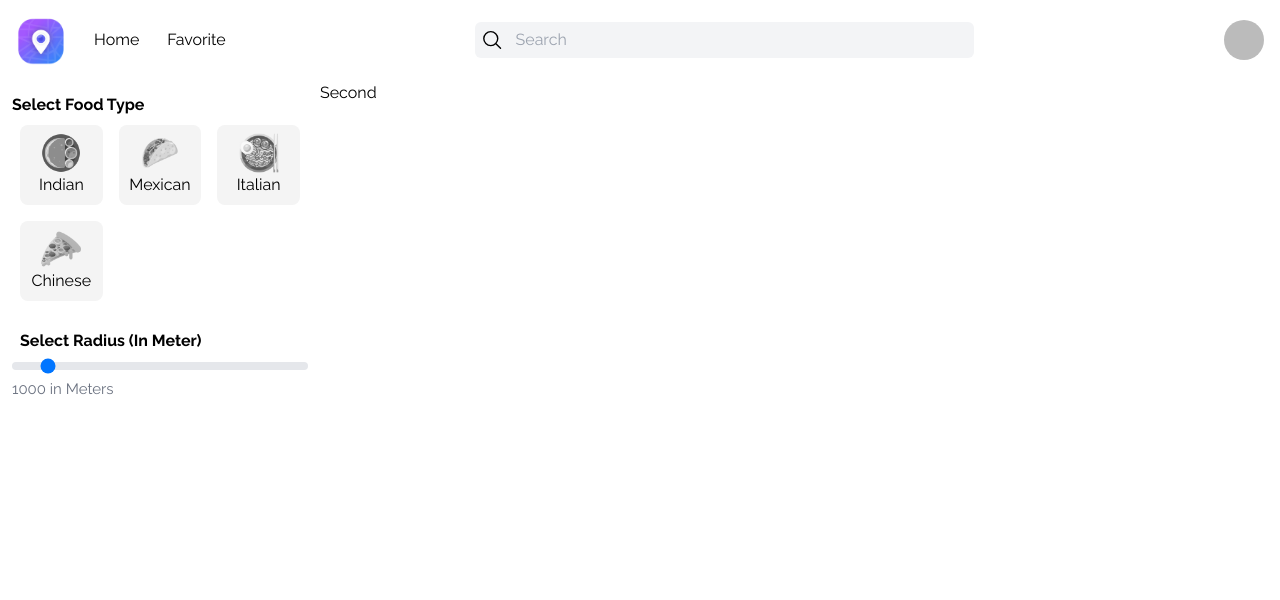
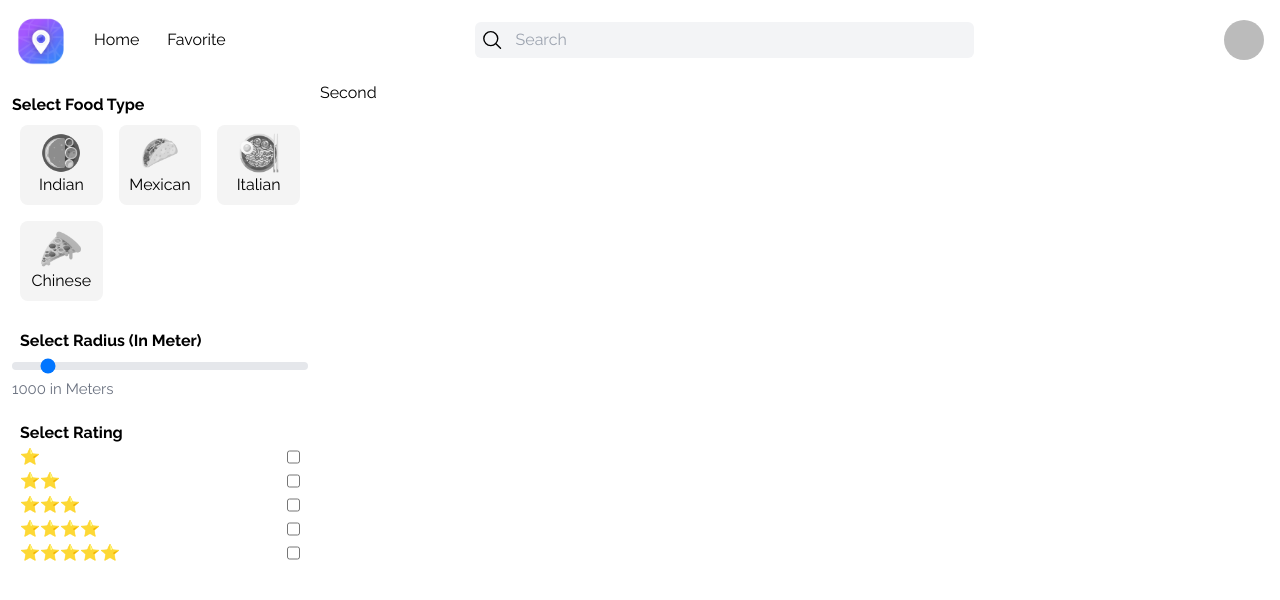
Before and after one commit to jtich40/next-google-restaurant, a Next.js app: page / in a window 1280 px wide. Shown: the top 600 px of the page. Built offline with nearby package versions, Linux system fonts and the light colour scheme; no server answers; sample sign-in values are in the browser's storage.

Commit message:
implemented rating system

```diff
--- a/Shared/Data.js
+++ b/Shared/Data.js
@@ -25,6 +25,35 @@ const CategoryListData = [
   },
 ];
 
+const ratingList = [
+  {
+    id: 1,
+    name: 1,
+    icon: "⭐",
+  },
+  {
+    id: 2,
+    name: 2,
+    icon: "⭐⭐",
+  },
+  {
+    id: 3,
+    name: 3,
+    icon: "⭐⭐⭐",
+  },
+  {
+    id: 4,
+    name: 4,
+    icon: "⭐⭐⭐⭐",
+  },
+  {
+    id: 5,
+    name: 5,
+    icon: "⭐⭐⭐⭐⭐",
+  },
+];
+
 export default {
   CategoryListData,
+  ratingList,
 };
--- a/app/page.js
+++ b/app/page.js
@@ -1,6 +1,7 @@
 "use client";
 import CategoryList from "@/components/Home/CategoryList";
 import RangeSelect from "@/components/Home/RangeSelect";
+import SelectRating from "@/components/Home/SelectRating";
 import { signOut, useSession } from "next-auth/react";
 import Image from "next/image";
 import { useRouter } from "next/navigation";
@@ -20,6 +21,7 @@ export default function Home() {
       <div className="p-3">
         <CategoryList />
         <RangeSelect />
+        <SelectRating />
       </div>
       <div className=" col-span-3">Second</div>
     </div>
--- a/components/Home/CategoryList.js
+++ b/components/Home/CategoryList.js
@@ -11,6 +11,7 @@ function CategoryList() {
       <div className="grid grid-cols-2 md:grid-cols 2 lg:grid-cols-3">
         {categoryList.map((item, index) => (
           <div
+            key={index}
             className={`
             flex flex-col justify-center items-center bg-gray-100 p-2 m-2 rounded-lg grayscale hover:grayscale-0 cursor-pointer border-purple-400
             ${selectedCategory == index ? "grayscale-0 border-[1px]" : null}
--- /dev/null
+++ b/components/Home/SelectRating.js
@@ -0,0 +1,34 @@
+import Data from "@/Shared/Data";
+import React, { useState } from "react";
+
+function SelectRating() {
+  const [selectedRating, setSelectedRating] = useState([]);
+
+  const onSelectRating = (isChecked, value) => {
+    if (isChecked) {
+      setSelectedRating([...selectedRating, value]);
+    } else {
+      setSelectedRating(selectedRating.filter((n) => n !== value));
+    }
+    console.log(selectedRating);
+  };
+
+  return (
+    <div className="px-2 mt-5">
+      <h2 className="font-bold">Select Rating</h2>
+      <div>
+        {Data.ratingList.map((item, index) => (
+          <div key={index} className="flex justify-between">
+            <label>{item.icon}</label>
+            <input
+              type="checkbox"
+              onChange={(e) => onSelectRating(e.target.checked, item.name)}
+            />
+          </div>
+        ))}
+      </div>
+    </div>
+  );
+}
+
+export default SelectRating;
```
